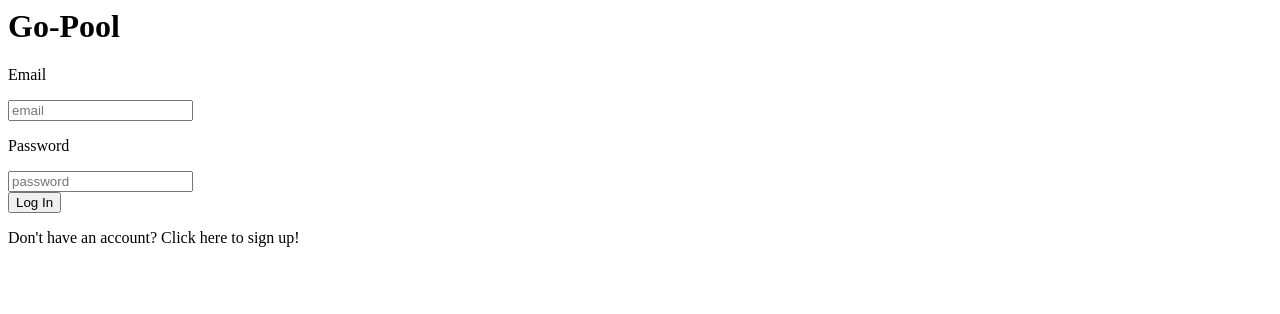
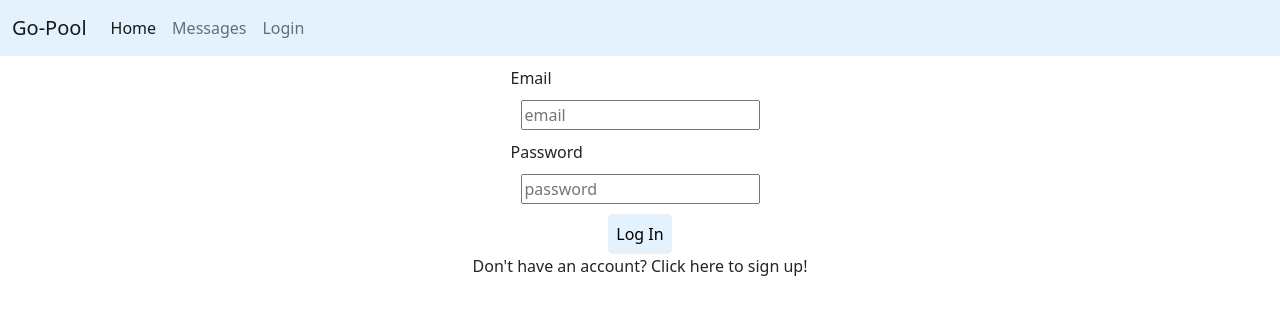
Before and after one commit to GS-goblin-shark/go-pool, a React app: page /login in a window 1280 px wide. Built offline with nearby package versions, Linux system fonts and the light colour scheme.

Commit message:
started navbar and added some styling

```diff
--- a/client/App.js
+++ b/client/App.js
@@ -6,6 +6,7 @@ import Login from './components/login';
 import Messages from './components/messages';
 import DirMessage from './components/directMessage';
 import Thread from './components/thread';
+import NavBar from './components/navbar';
 
 function App() {
   const [state, updateState] = useState({
@@ -15,6 +16,7 @@ function App() {
 
   return (
     <div>
+      <NavBar/>
       <Switch>
         <Route exact path='/'>
           <Dashboard />
--- /dev/null
+++ b/client/components/navBar.jsx
@@ -0,0 +1,25 @@
+import React from 'react';
+
+const NavBar = () => {
+    return(
+        <div>
+            <nav className="navbar navbar-expand-lg navbar-light">
+            <div className="container-fluid">
+                <a className="navbar-brand" href="/">Go-Pool</a>
+                <button className="navbar-toggler" type="button" data-bs-toggle="collapse" data-bs-target="#navbarNavAltMarkup" aria-controls="navbarNavAltMarkup" aria-expanded="false" aria-label="Toggle navigation">
+                <span className="navbar-toggler-icon"></span>
+                </button>
+                <div className="collapse navbar-collapse" id="navbarNavAltMarkup">
+                <div className="navbar-nav">
+                    <a className="nav-link active" aria-current="page" href="/">Home</a>
+                    <a className="nav-link" href="/messages">Messages</a>
+                    <a className="nav-link" href="/login">Login</a>
+                </div>
+                </div>
+            </div>
+            </nav>
+        </div>
+    )
+}
+
+export default NavBar;
--- a/client/index.html
+++ b/client/index.html
@@ -2,9 +2,9 @@
   <head>
     <meta charset="UTF-8" />
     <title>Go-Pool</title>
+    <link href="https://cdn.jsdelivr.net/npm/bootstrap@5.1.3/dist/css/bootstrap.min.css" rel="stylesheet" integrity="sha384-1BmE4kWBq78iYhFldvKuhfTAU6auU8tT94WrHftjDbrCEXSU1oBoqyl2QvZ6jIW3" crossorigin="anonymous">
   </head>
   <body>
-    <h1>Go-Pool</h1>
     <div id="root"></div>
 
     <script src="build/bundle.js"></script>
--- a/client/index.js
+++ b/client/index.js
@@ -4,7 +4,7 @@ import { BrowserRouter, Route, Switch } from 'react-router-dom';
 
 import App from './App';
 
-import styles from './style.css';
+import styles from './style.scss';
 
 ReactDOM.render(
   <BrowserRouter>
--- /dev/null
+++ b/client/style.scss
@@ -0,0 +1,29 @@
+$light-blue: #e3f2fd;
+
+.navbar{
+    background-color: $light-blue !important;
+}
+
+input{
+    margin: 10px;
+}
+
+p{
+    margin-block-start: 0em;
+    margin-block-end: 0em;
+}
+
+#login-page{
+    display: flex;
+    flex-direction: column;
+    justify-content: center;
+    align-items: center;
+    margin: 10px;
+}
+
+#loginButton{
+  background-color: $light-blue;
+  border: none;
+  border-radius: 5px;
+  padding: 8px;
+}
```
Also changed, not shown: client/style.css (deleted).
